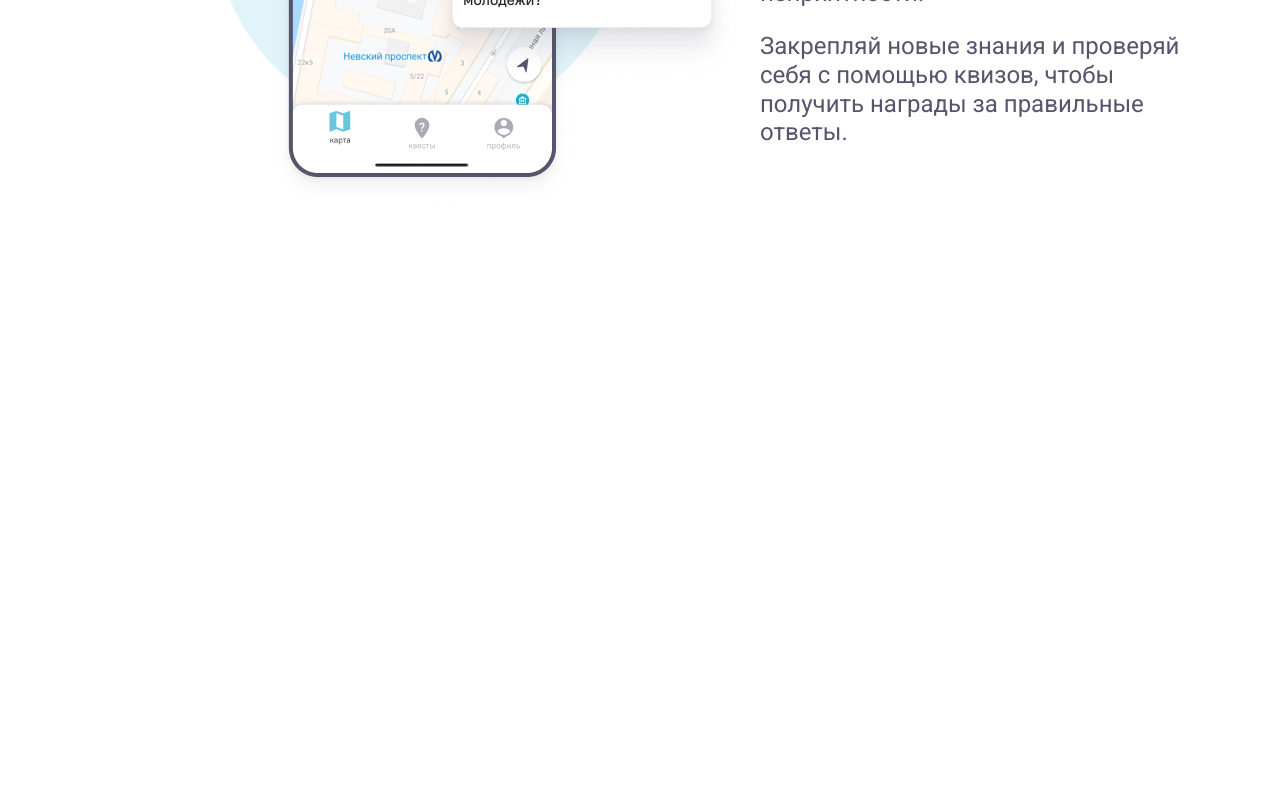
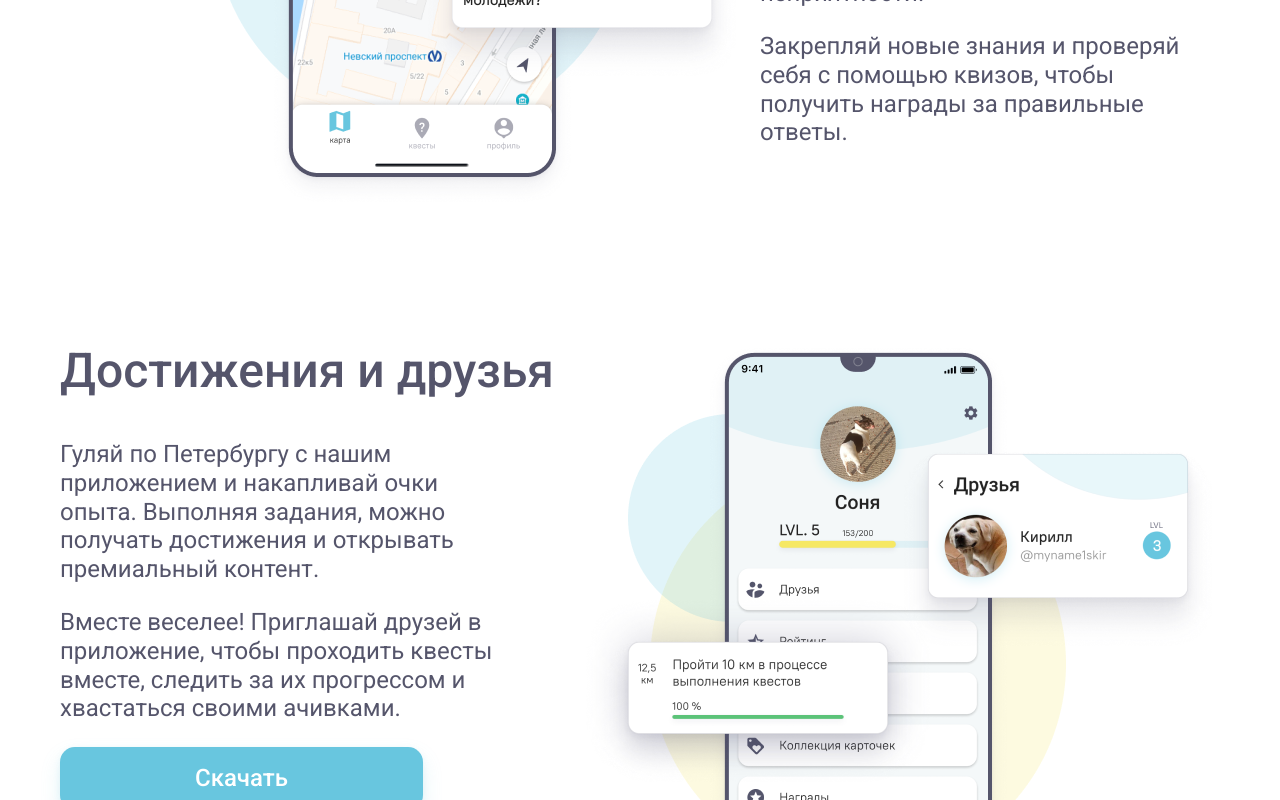
Before and after one commit to dh-center/quest-landing, a Next.js app: page / in a window 1280 px wide. Shown: the part 2000-2800 px from the top of the page. Before the commit the page ends 2207 px from the top, so only its background shows below. Built offline with nearby package versions, Linux system fonts and the light colour scheme.

Commit message:
add achievements and friend section

```diff
--- a/components/lib/Button.tsx
+++ b/components/lib/Button.tsx
@@ -4,6 +4,8 @@ import WithChildren from '../../lib/interfaces/WithChildren';
 import { sansSerifBold } from '../../styles/FontStyles';
 
 const Wrapper = styled.a`
+  display: inline-block;
+
   background: var(--color-blue);
   color: var(--color-white);
   cursor: pointer;
--- a/pages/index.tsx
+++ b/pages/index.tsx
@@ -4,7 +4,8 @@ import Header from '../components/Header';
 import styled from 'styled-components';
 import Main from '../sections/Main';
 import Advantages from '../sections/Advantages';
-import QuestsAndQuizzes from "../sections/QuestsAndQuizzes";
+import QuestsAndQuizzes from '../sections/QuestsAndQuizzes';
+import AchievementsAndFriends from '../sections/AchievementsAndFriends';
 
 const Container = styled.div`
   width: 100vw;
@@ -32,6 +33,7 @@ export default function Home(): ReactElement {
       <Main id='about'/>
       <Advantages/>
       <QuestsAndQuizzes/>
+      <AchievementsAndFriends/>
     </Container>
   );
 }
--- /dev/null
+++ b/sections/AchievementsAndFriends.tsx
@@ -0,0 +1,49 @@
+import { ReactElement } from 'react';
+import styled from 'styled-components';
+import Section from '../components/lib/Section';
+import Title from '../components/lib/Title';
+import Button from '../components/lib/Button';
+
+const StyledSection = styled(Section)`
+  padding: 135px 0 0;
+`;
+
+const TextBlock = styled.div`
+  display: inline-block;
+  width: 496px;
+  margin-right: auto;
+`;
+
+const StyledTitle = styled(Title)`
+  margin-bottom: 40px;
+`;
+
+const DescriptionParagraph = styled.p`
+  width: 460px;
+
+  margin-top: 0;
+  margin-bottom: 1em;
+`;
+
+/**
+ * Achievements and friend section component
+ */
+export default function AchievementsAndFriends(): ReactElement {
+  return (
+    <StyledSection>
+      <TextBlock>
+        <StyledTitle>
+          Достижения и друзья
+        </StyledTitle>
+        <DescriptionParagraph>
+          Гуляй по Петербургу с нашим приложением и накапливай очки опыта. Выполняя задания, можно получать достижения и открывать премиальный контент.
+        </DescriptionParagraph>
+        <DescriptionParagraph>
+          Вместе веселее! Приглашай друзей в приложение, чтобы проходить квесты вместе, следить за их прогрессом и хвастаться своими ачивками.
+        </DescriptionParagraph>
+        <Button href='https://github.com/dh-center/quest'>Скачать</Button>
+      </TextBlock>
+      <img src="/images/screenshots/account.png" alt="Скриншот окна аккаунта"/>
+    </StyledSection>
+  );
+}
--- a/sections/Main.tsx
+++ b/sections/Main.tsx
@@ -27,7 +27,7 @@ const TextBlock = styled.div`
 
 const Description = styled.p`
   margin-top: 0;
-  margin-bottom: 67.2px;
+  margin-bottom: 50px;
 `;
 
 const PhoneWrapperRight = styled.div`
```
Also changed, not shown: public/images/screenshots/account.png (added).
